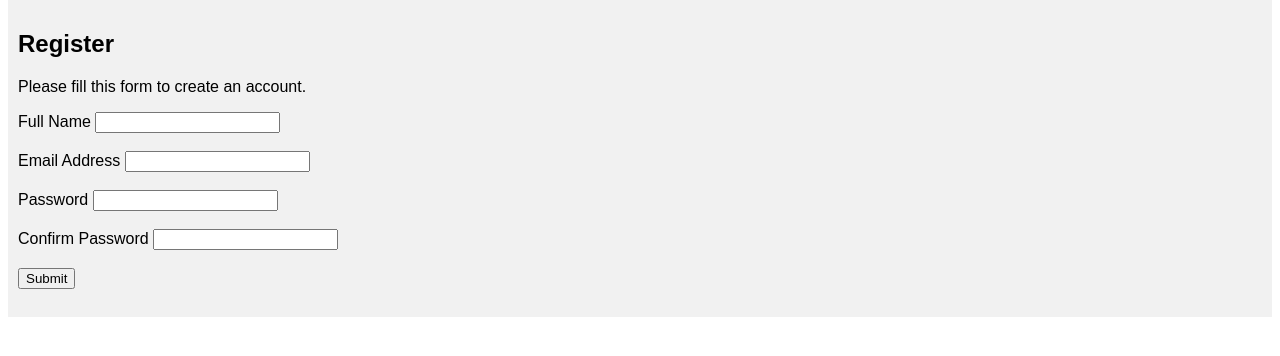
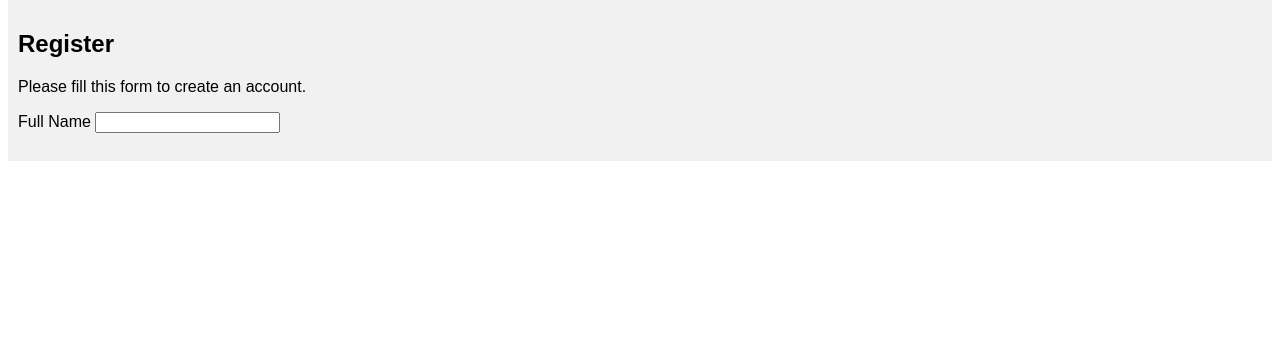
Before and after one commit to bryantran21/csc_3380, a PHP site: page /register.php in a window 1280 px wide. Shown: the part 201-557 px from the top of the page. Run offline with PHP 8.4, Linux system fonts and the light colour scheme.

Commit message:
Update register.php

```diff
--- a/register.php
+++ b/register.php
@@ -86,24 +86,10 @@ footer {
                 <label>Full Name</label>
                 <input type-"text" name="name" class="form-control" required/><br><br>
               </div>
-              <div class="form-group">
-                <label>Email Address</label>
-                <input type="email" name="email" class="form-control" required/><br><br>
-              </div>
-              <div class="form-group">
-                <label>Password</label>
-                <input type="password" name="password" class="form-control" required/><br><br>
-              </div>
-              <div class="form-group">
-                <label>Confirm Password</label>
-                <input type="password" name="confirm_password" class="form-control" required/><br><br>
-              </div>
-              <div class="form-group">
-                <input type="submit" name="submit" class="btn btn-primary" value="Submit"/><br><br>
-              </div>
             </form>
-
-
+          </div>
+        </div>
+      </div>
   </article>
 </section>
 
```
